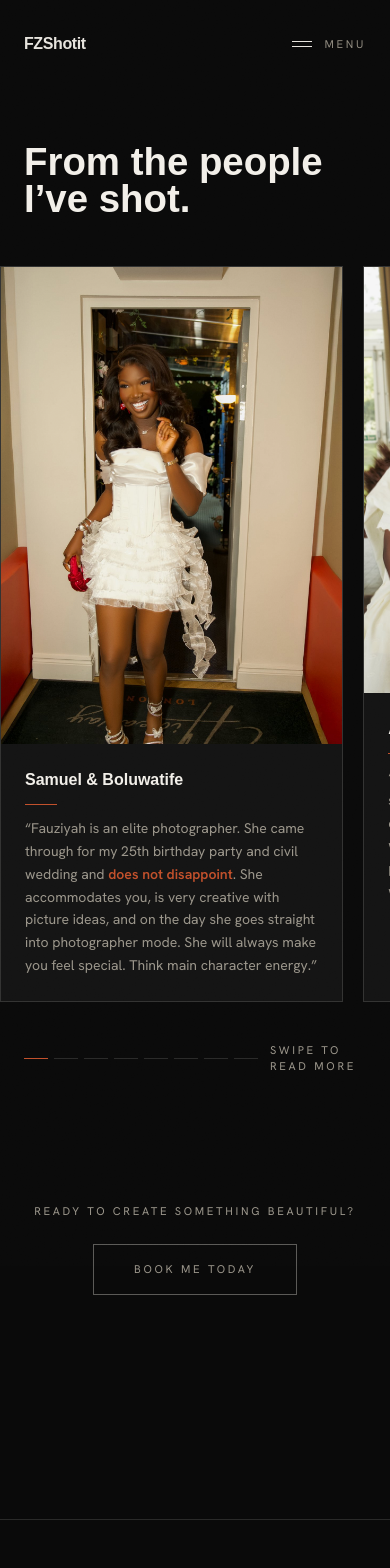
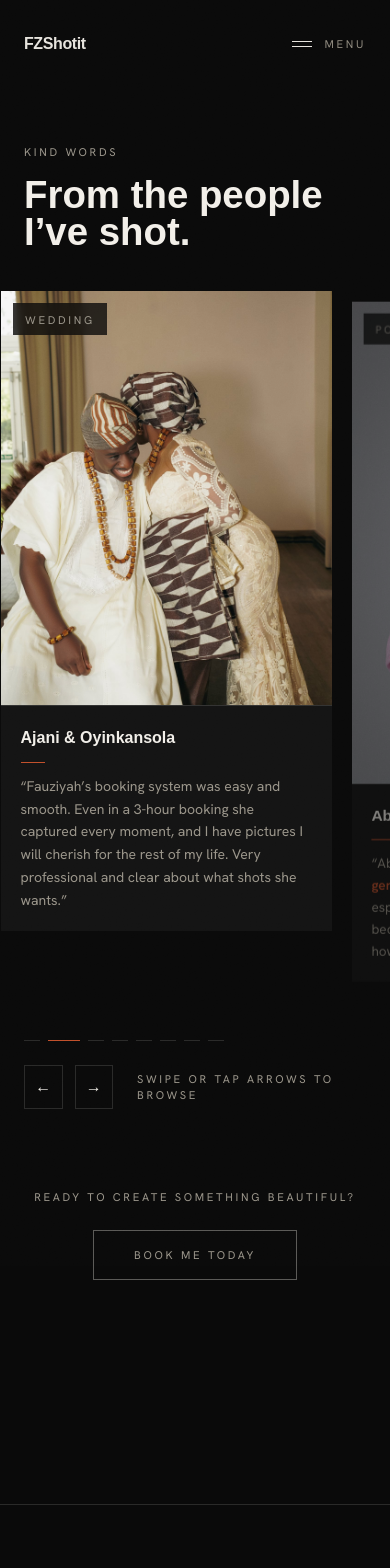
Before and after one commit to lamidecoder/fzshotit, a Next.js app: page /testimonials in a window 390 px wide. Shown: the top 1568 px of the page. Built offline with nearby package versions, Linux system fonts and the light colour scheme; a web font is replaced by a local one.

Commit message:
testimonials auto-scroll, dot indicators, prev/next, active card highlight

```diff
--- a/src/app/testimonials/page.tsx
+++ b/src/app/testimonials/page.tsx
@@ -1,8 +1,10 @@
+"use client";
+
+import { useRef, useEffect, useState } from "react";
 import Reveal from "@/components/Reveal";
 import Image from "next/image";
 import Link from "next/link";
-
-export const metadata = { title: "Testimonials · FZShotit" };
+import { motion, AnimatePresence } from "framer-motion";
 
 function Hi({ children }: { children: string }) {
   return <span className="text-henna font-semibold">{children}</span>;
@@ -11,16 +13,18 @@ function Hi({ children }: { children: string }) {
 const TESTIMONIALS = [
   {
     name: "Samuel & Boluwatife",
+    tag: "Birthday & Civil Wedding",
     photo: "/photos/DSC08845.jpg",
     quote: (
       <>
         Fauziyah is an elite photographer. She came through for my 25th birthday party and civil wedding and{" "}
-        <Hi>does not disappoint</Hi>. She accommodates you, is very creative with picture ideas, and on the day she goes straight into photographer mode. She will always make you feel special. Think main character energy.
+        <Hi>does not disappoint</Hi>. She accommodates you, is very creative with picture ideas, and on the day she goes straight into photographer mode. Think main character energy.
       </>
     ),
   },
   {
     name: "Ajani & Oyinkansola",
+    tag: "Wedding",
     photo: "/photos/DSC05674.jpg",
     quote: (
       <>
@@ -30,6 +34,7 @@ const TESTIMONIALS = [
   },
   {
     name: "Abdul & Azeeza",
+    tag: "Portrait Session",
     photo: "/photos/IMG_7257.jpg",
     quote: (
       <>
@@ -39,6 +44,7 @@ const TESTIMONIALS = [
   },
   {
     name: "Hazal & Ilyas",
+    tag: "Nikkah",
     photo: "/photos/708DF59D-4257-4010-8993-0BF3E8B99C57_1_105_c.jpg",
     quote: (
       <>
@@ -48,6 +54,7 @@ const TESTIMONIALS = [
   },
   {
     name: "Ameenah & Sherif",
+    tag: "Wedding",
     photo: "/photos/IMG_7453.jpg",
     quote: (
       <>
@@ -58,6 +65,7 @@ const TESTIMONIALS = [
   },
   {
     name: "Anike",
+    tag: "Birthday Shoot",
     photo: "/photos/DSC04847.jpg",
     quote: (
       <>
@@ -68,6 +76,7 @@ const TESTIMONIALS = [
   },
   {
     name: "Fataou",
+    tag: "Editorial",
     photo: "/photos/fatou_makeup.jpg",
     quote: (
       <>
@@ -78,6 +87,7 @@ const TESTIMONIALS = [
   },
   {
     name: "Hafsah",
+    tag: "Portrait Session",
     photo: "/photos/IMG_0356.jpg",
     quote: (
       <>
@@ -89,68 +99,133 @@ const TESTIMONIALS = [
 ];
 
 export default function TestimonialsPage() {
+  const stripRef = useRef<HTMLDivElement>(null);
+  const autoRef = useRef<NodeJS.Timeout | null>(null);
+  const [active, setActive] = useState(0);
+  const [paused, setPaused] = useState(false);
+
+  function scrollTo(i: number) {
+    const el = stripRef.current;
+    if (!el) return;
+    const card = el.children[i] as HTMLElement;
+    if (!card) return;
+    el.scrollTo({ left: card.offsetLeft - 24, behavior: "smooth" });
+    setActive(i);
+  }
+
+  function startAuto() {
+    if (autoRef.current) clearInterval(autoRef.current);
+    autoRef.current = setInterval(() => {
+      if (paused) return;
+      setActive(prev => {
+        const next = (prev + 1) % TESTIMONIALS.length;
+        scrollTo(next);
+        return next;
+      });
+    }, 3200);
+  }
+
+  useEffect(() => {
+    startAuto();
+    return () => { if (autoRef.current) clearInterval(autoRef.current); };
+  }, [paused]);
+
+  function handlePause() {
+    setPaused(true);
+    setTimeout(() => setPaused(false), 6000);
+  }
+
   return (
     <>
-      <section className="container-shell pt-36 md:pt-44 pb-12">
+      <section className="container-shell pt-36 md:pt-44 pb-10">
         <Reveal>
+          <p className="eyebrow mb-4">Kind words</p>
           <h1
             className="font-display font-extrabold leading-[0.96]"
             style={{ fontSize: "clamp(2.4rem, 6vw, 4.4rem)" }}>
-            From the people I&rsquo;ve shot.
+            From the people<br />I&rsquo;ve shot.
           </h1>
         </Reveal>
       </section>
 
-      {/* Horizontal scroll strip */}
-      <section className="pb-32">
-        <div className="flex gap-5 overflow-x-auto px-6 md:px-12 pb-6 [scrollbar-width:none] [&::-webkit-scrollbar]:hidden snap-x snap-mandatory">
+      {/* Auto-scrolling strip */}
+      <section className="pb-8">
+        <div
+          ref={stripRef}
+          className="flex gap-5 overflow-x-auto px-6 md:px-12 pb-4 [scrollbar-width:none] [&::-webkit-scrollbar]:hidden snap-x snap-mandatory"
+          onPointerDown={handlePause}
+          onTouchStart={handlePause}>
           {TESTIMONIALS.map((t, i) => (
-            <div
+            <motion.div
               key={t.name}
-              className="shrink-0 w-[88vw] max-w-[360px] snap-start flex flex-col bg-ink-soft border border-clay"
-            >
-              {/* Full image — no cropping */}
-              <div className="relative w-full overflow-hidden bg-ink">
+              onClick={() => { scrollTo(i); handlePause(); }}
+              className={`shrink-0 w-[85vw] max-w-[340px] snap-start flex flex-col cursor-pointer transition-all duration-500 ${
+                active === i ? "opacity-100" : "opacity-50 scale-[0.97]"
+              }`}
+              style={{ transformOrigin: "left center" }}>
+
+              {/* Full image */}
+              <div className="relative w-full overflow-hidden bg-ink-soft">
                 <Image
                   src={t.photo}
                   alt={t.name}
-                  width={720}
-                  height={900}
-                  className="w-full h-auto object-contain"
-                  style={{ display: "block" }}
+                  width={680}
+                  height={860}
+                  className="w-full h-auto object-contain block"
                 />
+                {/* Tag badge */}
+                <div className="absolute top-3 left-3 bg-ink/80 backdrop-blur-sm px-3 py-1">
+                  <span className="eyebrow text-henna text-[0.6rem]">{t.tag}</span>
+                </div>
               </div>
 
-              {/* Content below image */}
-              <div className="p-6 flex flex-col gap-3 flex-1">
-                {/* Name */}
+              {/* Quote below */}
+              <div className="p-5 bg-ink-soft border-t border-clay flex flex-col gap-3">
                 <p className="font-display font-bold text-bone text-base">{t.name}</p>
-
-                {/* Divider */}
-                <div className="w-8 h-px bg-henna" />
-
-                {/* Quote */}
-                <p className="text-bone-dim leading-relaxed text-sm flex-1">
-                  &ldquo;{t.quote}&rdquo;
-                </p>
+                <div className="w-6 h-px bg-henna" />
+                <p className="text-bone-dim leading-relaxed text-sm">&ldquo;{t.quote}&rdquo;</p>
               </div>
-            </div>
+            </motion.div>
           ))}
         </div>
 
-        {/* Scroll hint */}
-        <div className="container-shell flex items-center gap-3 mt-4">
-          <div className="flex gap-1.5">
-            {TESTIMONIALS.map((_, i) => (
-              <div key={i} className={`h-px w-6 ${i === 0 ? "bg-henna" : "bg-clay"}`} />
-            ))}
-          </div>
-          <p className="eyebrow text-bone-dim/50 md:hidden">Swipe to read more</p>
+        {/* Dot indicators */}
+        <div className="container-shell flex items-center gap-2 mt-5">
+          {TESTIMONIALS.map((_, i) => (
+            <button
+              key={i}
+              onClick={() => { scrollTo(i); handlePause(); }}
+              className={`transition-all duration-400 rounded-none h-px ${
+                active === i ? "w-8 bg-henna" : "w-4 bg-clay hover:bg-bone-dim"
+              }`}
+              aria-label={`Go to testimonial ${i + 1}`}
+            />
+          ))}
+          <span className="ml-auto eyebrow text-bone-dim/40 hidden md:block">
+            {String(active + 1).padStart(2, "0")} / {String(TESTIMONIALS.length).padStart(2, "0")}
+          </span>
+        </div>
+
+        {/* Prev / Next */}
+        <div className="container-shell flex gap-3 mt-6">
+          <button
+            onClick={() => { scrollTo((active - 1 + TESTIMONIALS.length) % TESTIMONIALS.length); handlePause(); }}
+            className="border border-clay w-11 h-11 flex items-center justify-center hover:border-henna hover:text-henna transition-colors">
+            ←
+          </button>
+          <button
+            onClick={() => { scrollTo((active + 1) % TESTIMONIALS.length); handlePause(); }}
+            className="border border-clay w-11 h-11 flex items-center justify-center hover:border-henna hover:text-henna transition-colors">
+            →
+          </button>
+          <span className="ml-3 eyebrow text-bone-dim/40 self-center text-xs">
+            Swipe or tap arrows to browse
+          </span>
         </div>
       </section>
 
       {/* CTA */}
-      <section className="container-shell pb-32 text-center">
+      <section className="container-shell pb-32 text-center mt-12">
         <Reveal>
           <p className="eyebrow text-bone-dim mb-6">Ready to create something beautiful?</p>
           <Link
```
